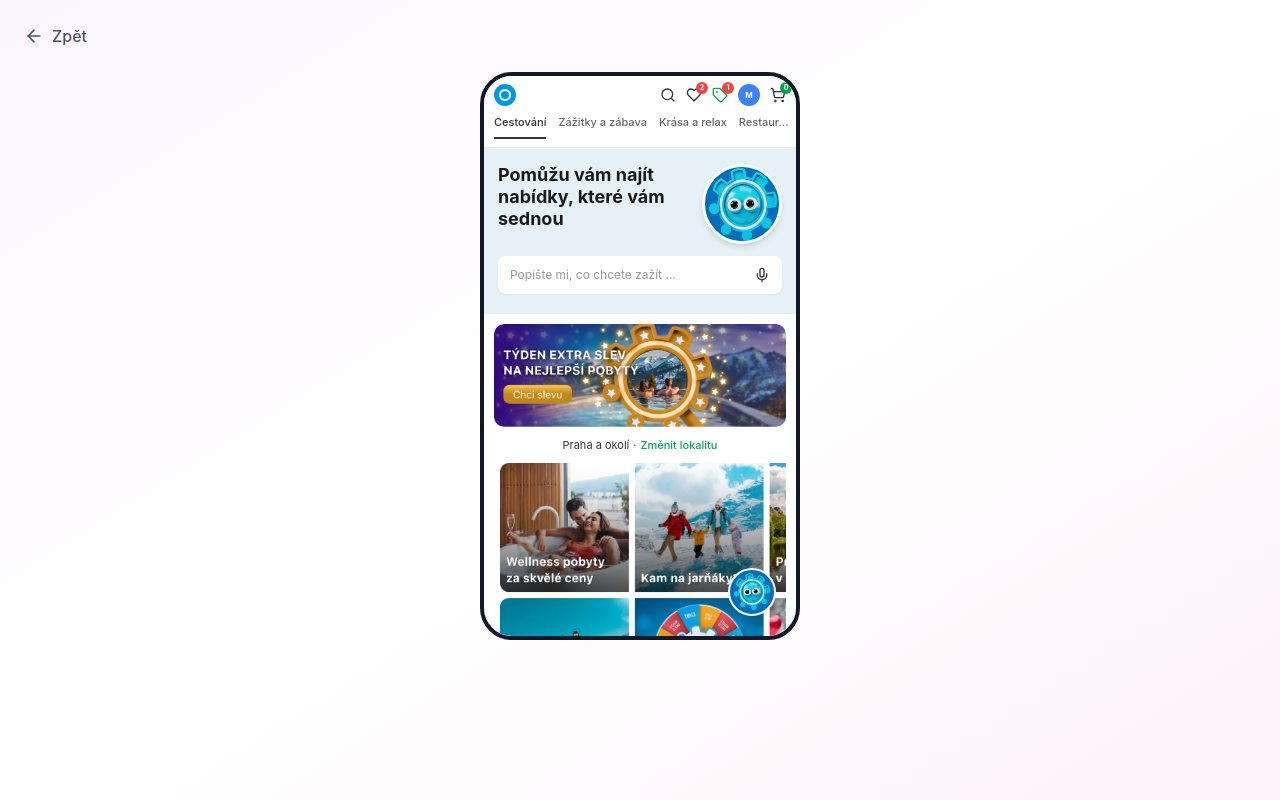
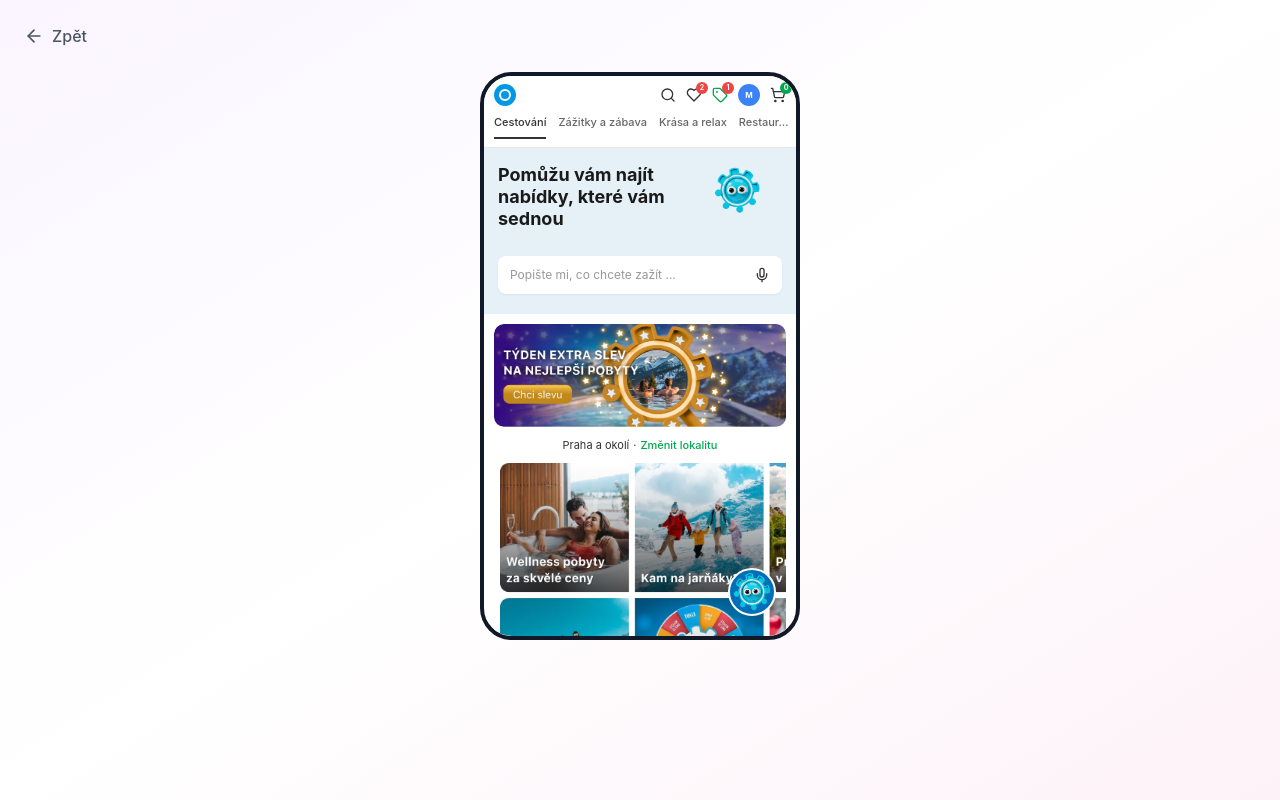
Before and after one commit to maroskadlec/slevac-ai, a React (Vite) app: page /mobile in a window 1280 px wide. Built offline with nearby package versions, Linux system fonts and the light colour scheme.

Commit message:
Mrkatko avatar: odstraněno modré pozadí a bílý border

```diff
--- a/src/components/FigmaMobile.tsx
+++ b/src/components/FigmaMobile.tsx
@@ -99,16 +99,14 @@ export default function FigmaMobile({ isOpen, onToggle }: MobileProps) {
               </h2>
               {/* Mrkatko avatar */}
               <div className="w-[80px] h-[80px] relative flex-shrink-0">
-                <div className="absolute inset-0 bg-[#006eb9] rounded-full flex items-center justify-center overflow-hidden border-[3px] border-white shadow-md">
                 <motion.img
                   src={isBlinking ? mrkatkoImgBlink : mrkatkoImg}
                   alt="Mrkatko"
-                    className="absolute left-[-22%] top-[-6%] w-[167%] h-[175%] max-w-none"
+                  className="w-full h-full object-contain"
                   initial={{ opacity: 1 }}
                   animate={{ opacity: 1 }}
                   transition={{ duration: 0.1, ease: "easeIn" }}
                 />
-                </div>
               </div>
             </div>
 
```
Lines whose indentation alone changed are shown as unchanged.
